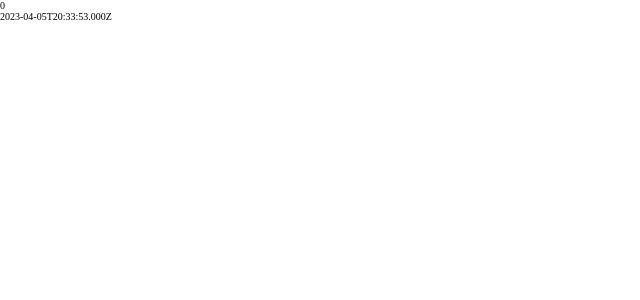
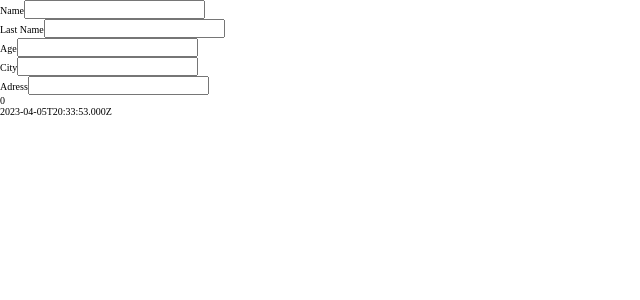
Before and after one commit to nemanjamalesija/crud-application, a React (Vite) app in the folder client/: page / in a window 1280 px wide. Shown: the top 300 px of the page, without its empty margins (0-640 px from the left). Built offline with nearby package versions, Linux system fonts and the light colour scheme; no server answers.

Commit message:
Add form

```diff
--- a/client/src/App.tsx
+++ b/client/src/App.tsx
@@ -4,6 +4,7 @@ import { initialState } from './constants/initialState';
 import { peopleReducer } from './reducers/peopleReducer';
 import { STORE_INITIAL_PEOPLE } from './actions/actions';
 import Person from './components/Person';
+import Form from './components/Form';
 
 function App() {
   const [state, dispatch] = useReducer(peopleReducer, initialState);
@@ -27,6 +28,7 @@ function App() {
 
   return (
     <div className='App'>
+      <Form />
       <div className='people-container'>
         {state.people.map((person) => {
           return <Person key={person._id} {...person} />;
--- /dev/null
+++ b/client/src/components/Form.tsx
@@ -0,0 +1,30 @@
+import React from 'react';
+
+const Form = () => {
+  return (
+    <form>
+      <div className='form-control'>
+        <label>Name</label>
+        <input type='text' required />
+      </div>
+      <div className='form-control'>
+        <label>Last Name</label>
+        <input type='text' required />
+      </div>
+      <div className='form-control'>
+        <label>Age</label>
+        <input type='number' required />
+      </div>
+      <div className='form-control'>
+        <label>City</label>
+        <input type='text' />
+      </div>
+      <div className='form-control'>
+        <label>Adress</label>
+        <input type='text' />
+      </div>
+    </form>
+  );
+};
+
+export default Form;
```
